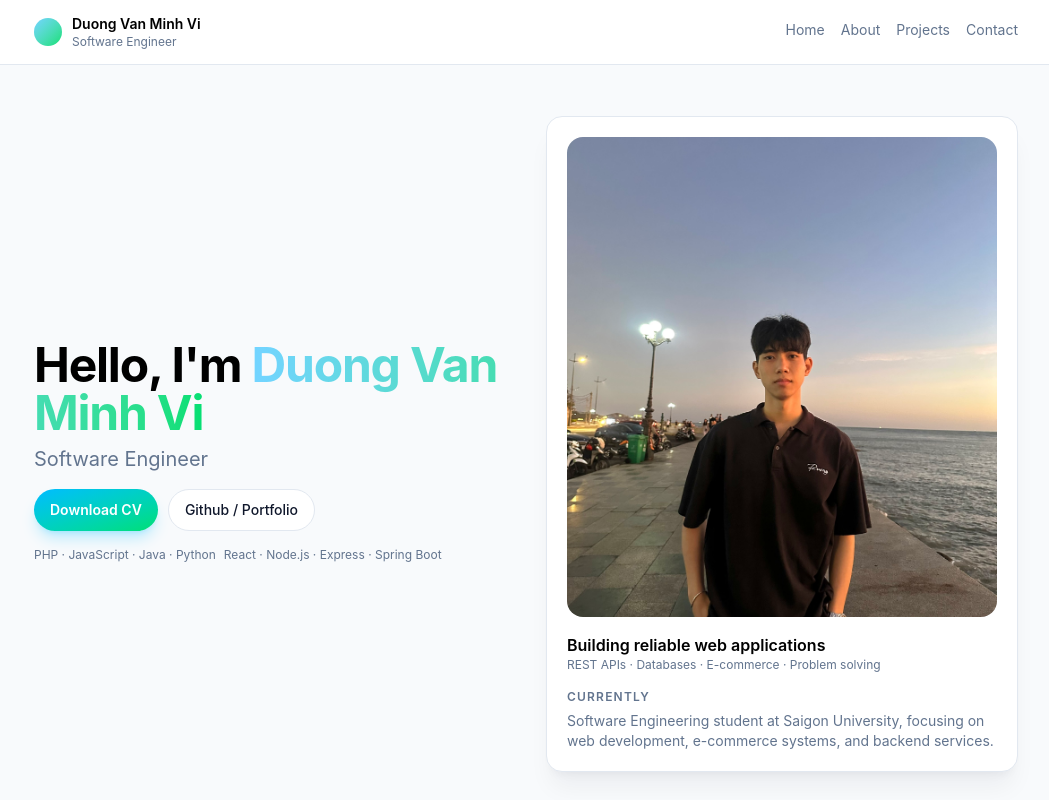
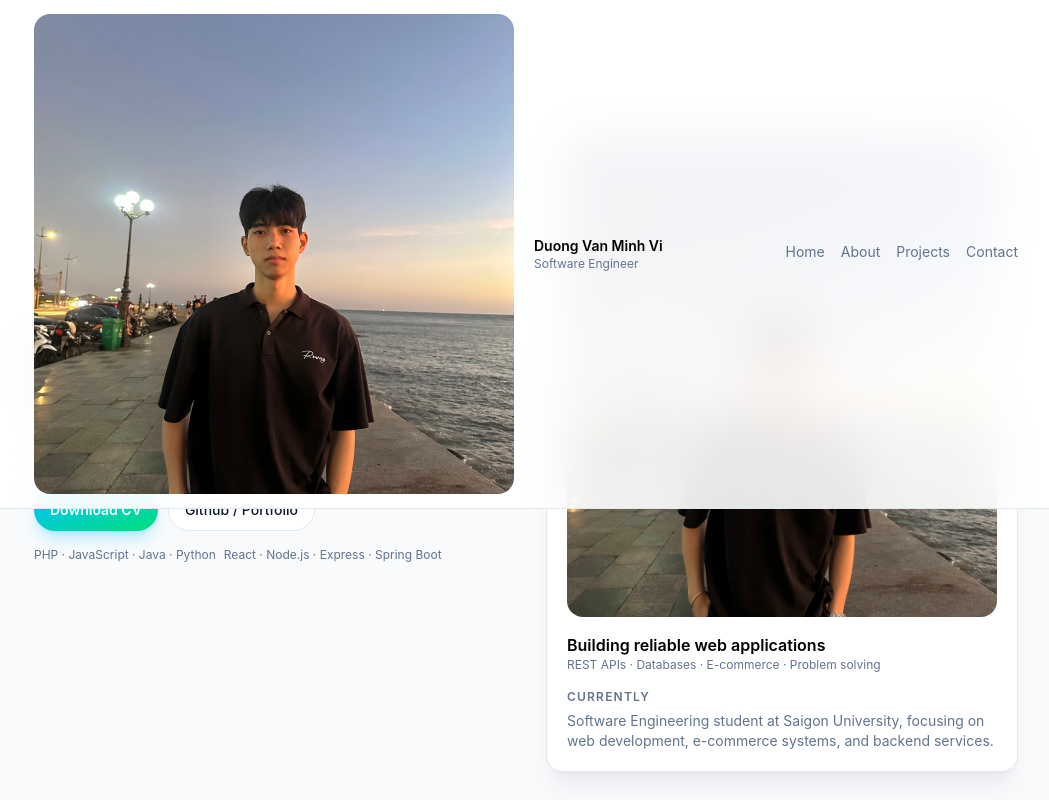
Before and after one commit to MinhVi2004/Portfolio, a React (Vite) app: page / in a window 1280 px wide. Shown: the top 800 px of the page, without its empty margins (114-1163 px from the left). Built offline with nearby package versions, Linux system fonts and the light colour scheme.

Commit message:
desscription4

```diff
--- a/src/components/Navbar.tsx
+++ b/src/components/Navbar.tsx
@@ -12,7 +12,9 @@ const Navbar: React.FC = () => {
     <header className="fixed top-0 left-0 right-0 z-50 bg-white/90 backdrop-blur-xl border-b border-slate-200">
       <div className="max-w-5xl mx-auto px-5 py-3.5 flex items-center justify-between">
         <div className="flex items-center gap-2.5">
-          <div className="w-7 h-7 rounded-full bg-gradient-to-br from-sky-300 to-green-400" />
+          <div className="">
+<img src="/avatar.jpg" alt="avatar" className="w-120 h-120 rounded-2xl object-cover" />        </div>
+        <div></div>
           <div className="flex flex-col">
             <span className="text-sm font-semibold">{profile.name}</span>
             <span className="text-xs text-slate-500">{profile.title}</span>
```
